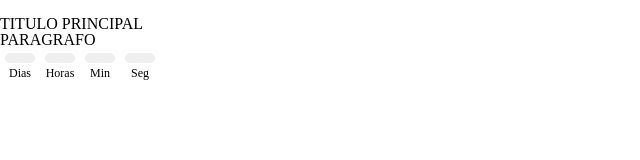
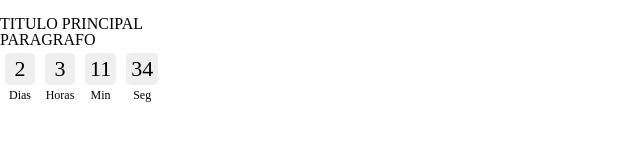
Before and after one commit to anavegana/grupo8, a plain HTML site: page index.html in a window 1280 px wide. Shown: the whole page, without its empty margins (0-640 px from the left). Drawn offline with Linux system fonts and the light colour scheme.

Commit message:
adicionado contagem

```diff
--- a/index.html
+++ b/index.html
@@ -1,31 +1,65 @@
 <!DOCTYPE html>
-<html lang="pt.br">
+<html lang="pt-br">
 <head>
     <meta charset="UTF-8">
     <meta name="viewport" content="width=device-width, initial-scale=1.0">
     <meta name="keywords" content="">
     <meta name="description" content="">
     <title>Document</title>
-   <link rel="stylesheet" type="text/css" href="css/reset.css">
+    <link rel="stylesheet" type="text/css" href="css/reset.css">
     <link rel="stylesheet" type="text/css" href="css/style.css">
 </head>
 <body>
 
-    <div class="background">
-        <header class="logo">
-            <img src="">
-        </header>
+    <header class="logo">
+        <img src="">
+    </header>
 
+    <section>
         <h1 class="titulo-principal">TITULO PRINCIPAL</h1>
         <p class="paragrafo principal">PARAGRAFO</p>
-    </div>
-    <div class="contagem">
-        <table><tr><td><div class="numero" id="dia"></div></td></td><td><div class="numero" id="hora"></div></td><td><div class="numero" id="minuto"></div></td><td><div class="numero" id="segundo"></div></td></tr>
-        <tr style="height:20px"><td><p class="legenda">Dias</p></td><td><p class="legenda">Horas</p></td><td><p class="legenda">Min</p></td><td><p class="legenda">Seg</p></td></tr></table>
 
-        </table>
+        <div class="contagem">
+            <table>
+                <tr>
+                    <td>
+                        <div class="numero" id="dia"></div>
+                    </td>
+                    </td>
+                    <td>
+                        <div class="numero" id="hora"></div>
+                    </td>
+                    <td>
+                        <div class="numero" id="minuto"></div>
+                    </td>
+                    <td>
+                        <div class="numero" id="segundo"></div>
+                    </td>
+                </tr>
+                <tr style="height:20px">
+                    <td>
+                        <p class="legenda">Dias</p>
+                    </td>
+                    <td>
+                        <p class="legenda">Horas</p>
+                    </td>
+                    <td>
+                        <p class="legenda">Min</p>
+                    </td>
+                    <td>
+                        <p class="legenda">Seg</p>
+                    </td>
+                </tr>
+            </table>
+
         </div>
-    <script src="../js/scrip.js">
-    </script>
+
+
+    </section>
+
+
+
+
+    <script src="js/scrip.js"></script>
 </body>
 </html>
--- /dev/null
+++ b/js/scrip.js
@@ -0,0 +1,25 @@
+var target_date = new Date("november 26, 2020").getTime();
+var dias, horas, minutos, segundos;
+var regressiva = document.getElementById("regressiva");
+
+setInterval(function () {
+
+    var current_date = new Date().getTime();
+    var segundos_f = (target_date - current_date) / 1000;
+
+    dias = parseInt(segundos_f / 86400);
+    segundos_f = segundos_f % 86400;
+
+    horas = parseInt(segundos_f / 3600);
+    segundos_f = segundos_f % 3600;
+
+    minutos = parseInt(segundos_f / 60);
+    segundos = parseInt(segundos_f % 60);
+
+    document.getElementById('dia').innerHTML = dias;
+    document.getElementById('hora').innerHTML = horas;
+    document.getElementById('minuto').innerHTML = minutos;
+    document.getElementById('segundo').innerHTML = segundos;
+
+
+}, 1000);
```
